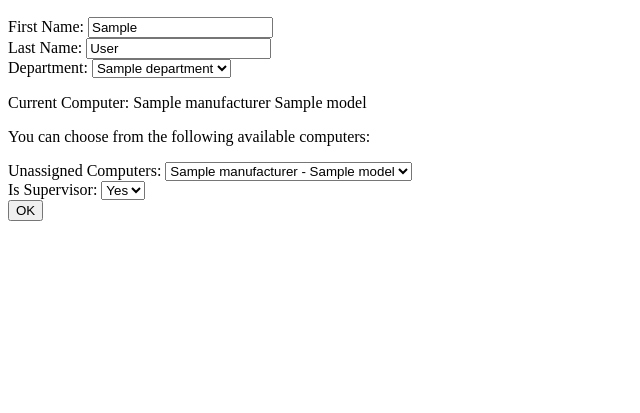
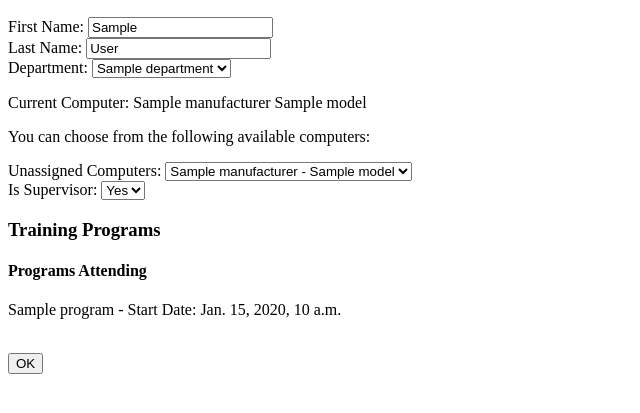
Before and after one commit to talkative-tangs/Bangazon-LLC, a Django app: template Website/templates/Website/employees_edit.html in a window 1280 px wide. Shown: the part 136-549 px from the top of the page, without its empty margins (0-640 px from the left). Run offline with Django 3.2, Linux system fonts and the light colour scheme; the template is opened without the code that fills it: most values are stand-ins (such as "Sample title", 1, 10 or a date in 2020).

Commit message:
can populate employee edit page with all training programs

```diff
--- a/Website/templates/Website/employees_edit.html
+++ b/Website/templates/Website/employees_edit.html
@@ -54,6 +54,13 @@
             <option value=True id="is_supervisor" selected="selected">Yes</option>
           {% endif %}
         </select>
+
+
+        <h3>Training Programs</h3>
+        <h4>Programs Attending</h4>
+        {% for program in training_attending %}
+          <p>{{ program.program_name }} -  Start Date: {{ program.start_date }} </p>
+        {% endfor %}
         <br/>
         <input type="submit" value="OK">
     </form>
```
Also changed, not shown: Website/views.py (+6 -2 lines).
